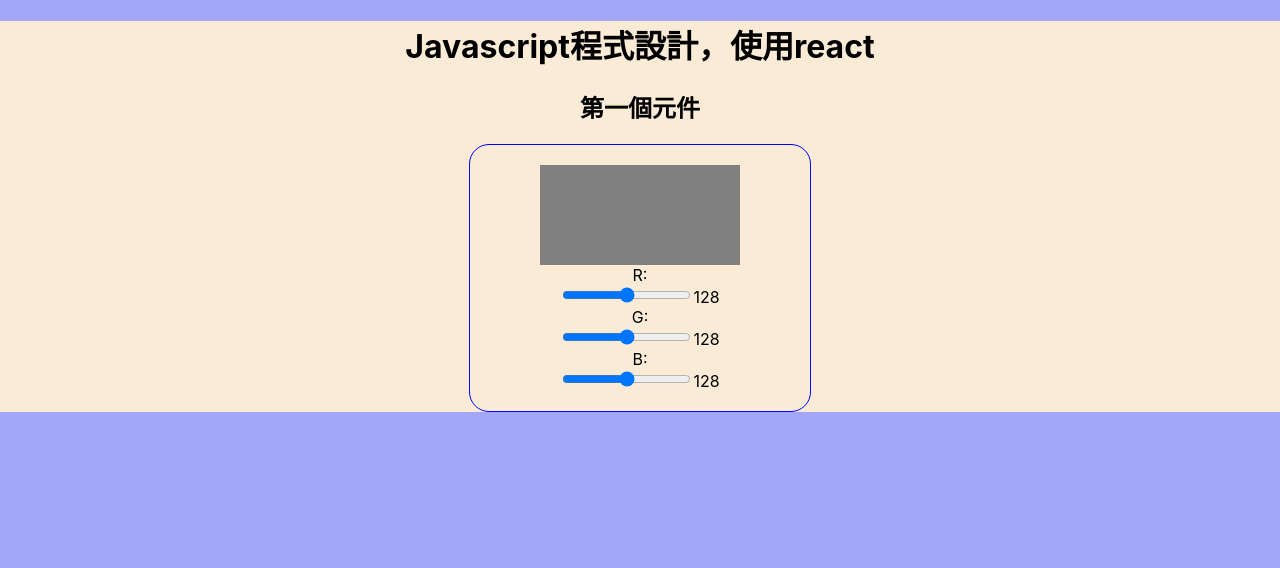
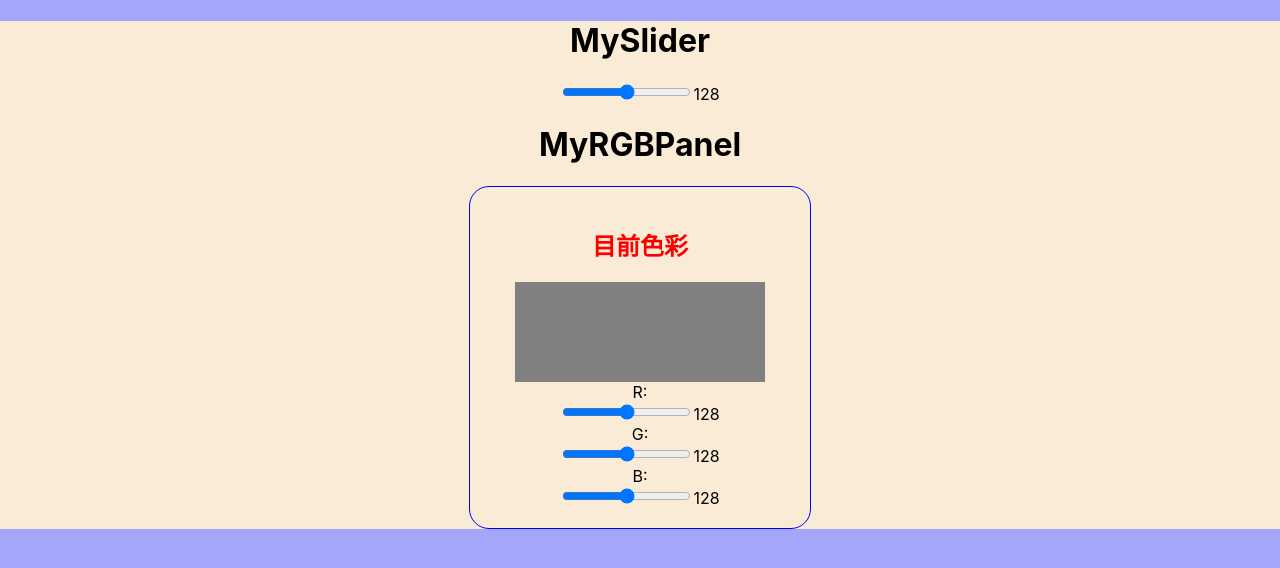
Before and after one commit to chendh/my-react-app, a React (Create React App) app: page / in a window 1280 px wide. Shown: the top 568 px of the page. Built offline with nearby package versions, Linux system fonts and the light colour scheme.

Commit message:
改變MyRGBPanel的外觀

```diff
--- a/src/App.js
+++ b/src/App.js
@@ -1,11 +1,13 @@
 import "./App.css";
 import MyRGBPanel from "./components/MyRGBPanel";
+import MySlider from "./components/MySlider";
 
 function App() {
   return (
     <div className="App">
-      <h1>Javascript程式設計，使用react</h1>
-      <h2>第一個元件</h2>
+      <h1>MySlider</h1>
+      <MySlider />
+      <h1>MyRGBPanel</h1>
       <MyRGBPanel />
     </div>
   );
--- a/src/components/MyRGBPanel.js
+++ b/src/components/MyRGBPanel.js
@@ -7,13 +7,11 @@ function MyRGBPanel() {
     const [g, setG] = useState(128);
     const [b, setB] = useState(128);
 
-    const updateR = (value) => setR(value);
-    const updateG = (value) => setG(value);
-    const updateB = (value) => setB(value);
-  return (
-    <>
-      <div
-        style={{
+    const updateR = (v) => setR(v);
+    const updateG = (v) => setG(v);
+    const updateB = (v) => setB(v);
+
+    const rgbCss = {
         border: "1px solid blue",
         borderRadius: "20px",
         width: "300px",
@@ -23,11 +21,18 @@ function MyRGBPanel() {
         justifyContent: "center",
         alignItems: "center",
         margin: "auto",
-        }}
+      };
+  return (
+    <>
+      <div
+        style={rgbCss}
       >
+        <h2 style={{color: "red"}}>
+          目前色彩
+        </h2>
         <div
           style={{
-            width: "200px",
+            width: "250px",
             height: "100px",
             backgroundColor: `rgb(${r}, ${g}, ${b})`,
           }}
```
Lines whose indentation alone changed are shown as unchanged.
